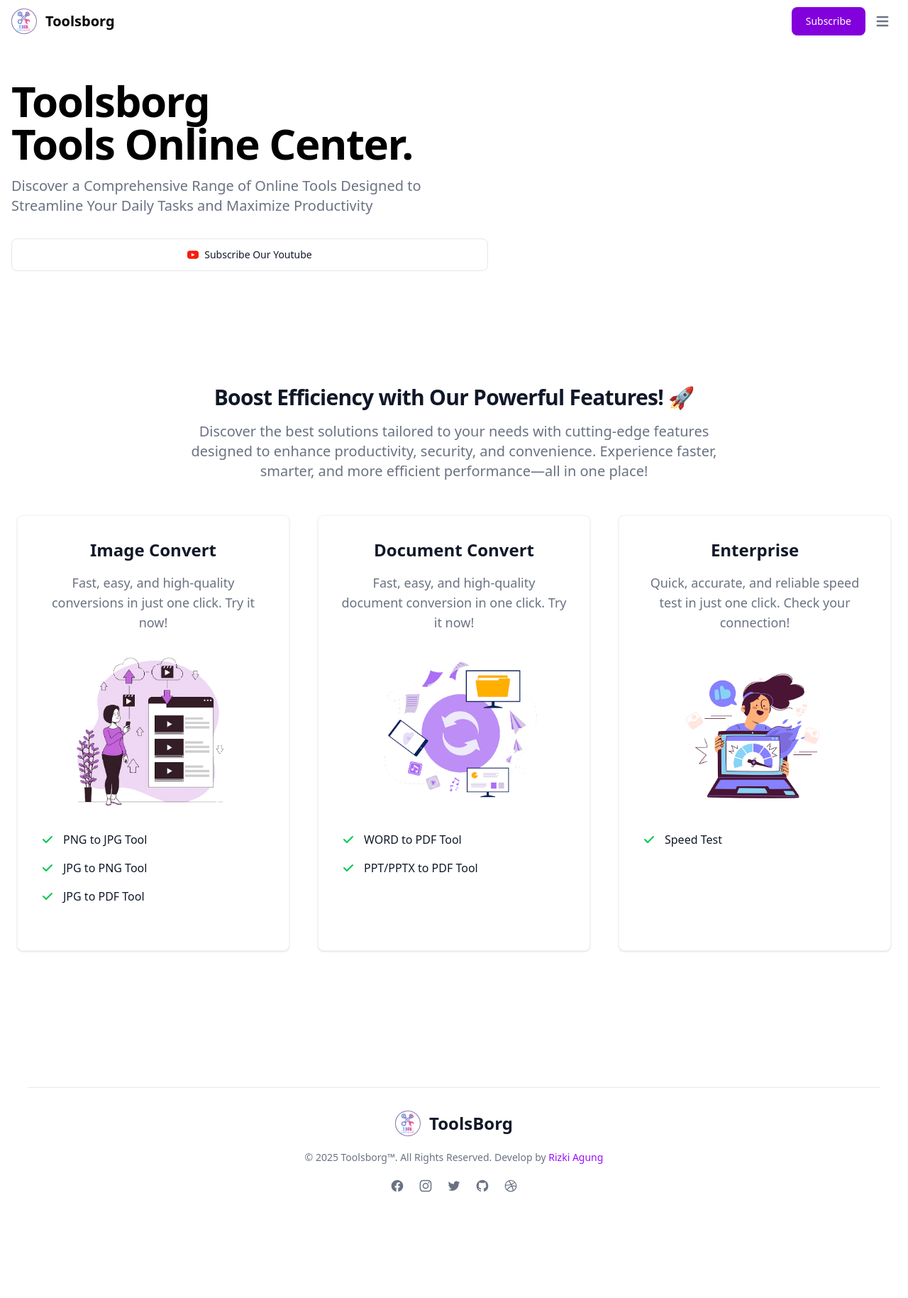
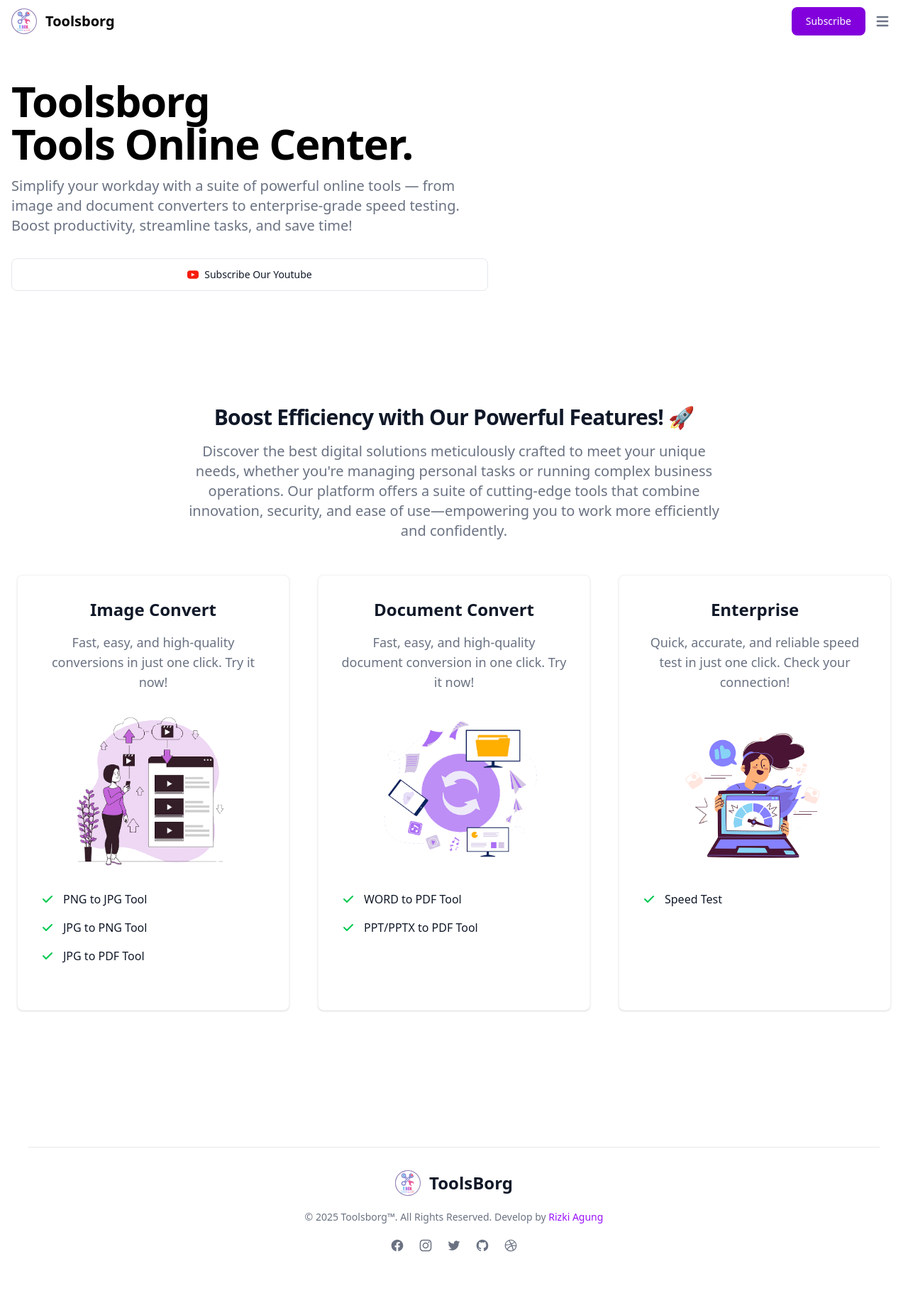
Before and after one commit to rizkisatriani/myweb, a Laravel app: page / in a window 1280 px wide. Shown: the whole page at 71% size. Before the commit the page ends 1745 px from the top, so only its background shows below. Run offline with Laravel 12, Linux system fonts and the light colour scheme; style sheets or scripts are compiled from the project's sources; some libraries are stand-ins or nearby versions.

Commit message:
fix copywriting

```diff
--- a/resources/views/welcome.blade.php
+++ b/resources/views/welcome.blade.php
@@ -8,7 +8,7 @@
     <div class="grid max-w-screen-xl px-4 pt-20 pb-8 mx-auto lg:gap-8 xl:gap-0 lg:py-16 lg:grid-cols-12 lg:pt-28">
         <div class="mr-auto place-self-center lg:col-span-7">
             <h1 class="max-w-2xl mb-4 text-4xl font-extrabold leading-none tracking-tight md:text-5xl xl:text-6xl dark:text-white">Toolsborg <br>Tools Online Center.</h1>
-            <p class="max-w-2xl mb-6 font-light text-gray-500 lg:mb-8 md:text-lg lg:text-xl dark:text-gray-400">Discover a Comprehensive Range of Online Tools Designed to Streamline Your Daily Tasks and Maximize Productivity</p>
+            <p class="max-w-2xl mb-6 font-light text-gray-500 lg:mb-8 md:text-lg lg:text-xl dark:text-gray-400">Simplify your workday with a suite of powerful online tools — from image and document converters to enterprise-grade speed testing. Boost productivity, streamline tasks, and save time! </p>
             <div class="space-y-4 sm:flex sm:space-y-0 sm:space-x-4">
                 <a href="https://www.youtube.com/@programmerninja1950" target="_blank" class="inline-flex items-center justify-center w-full px-5 py-3 text-sm font-medium text-center text-gray-900 border border-gray-200 rounded-lg sm:w-auto hover:bg-gray-100 focus:ring-4 focus:ring-gray-100 dark:text-white dark:border-gray-700 dark:hover:bg-gray-700 dark:focus:ring-gray-800">
                     <svg class="w-4 h-4 mr-2" height="20px" width="20px" version="1.1" id="Layer_1" xmlns="http://www.w3.org/2000/svg" xmlns:xlink="http://www.w3.org/1999/xlink" viewBox="0 0 461.00 461.00" xml:space="preserve" fill="#000000" stroke="#000000" stroke-width="0.0046100099999999995">
@@ -41,8 +41,10 @@
         <div class="max-w-screen-md mx-auto mb-8 text-center lg:mb-12">
             <h2 class="mb-4 text-3xl font-extrabold tracking-tight text-gray-900 dark:text-white">Boost Efficiency with Our Powerful Features! 🚀</h2>
             <p class="mb-5 font-light text-gray-500 sm:text-xl dark:text-gray-400">
-            Discover the best solutions tailored to your needs with cutting-edge features designed to enhance productivity, security,
-            and convenience. Experience faster, smarter, and more efficient performance—all in one place!</p>
+            Discover the best digital solutions meticulously crafted to meet your unique needs,
+            whether you're managing personal tasks or running complex business operations.
+            Our platform offers a suite of cutting-edge tools that combine innovation, security,
+            and ease of use—empowering you to work more efficiently and confidently. </p>
         </div>
         <div class="space-y-8 lg:grid lg:grid-cols-3 sm:gap-6 xl:gap-10 lg:space-y-0">
             <!-- Pricing Card -->
```
Also changed, not shown: public/css/app.css.
